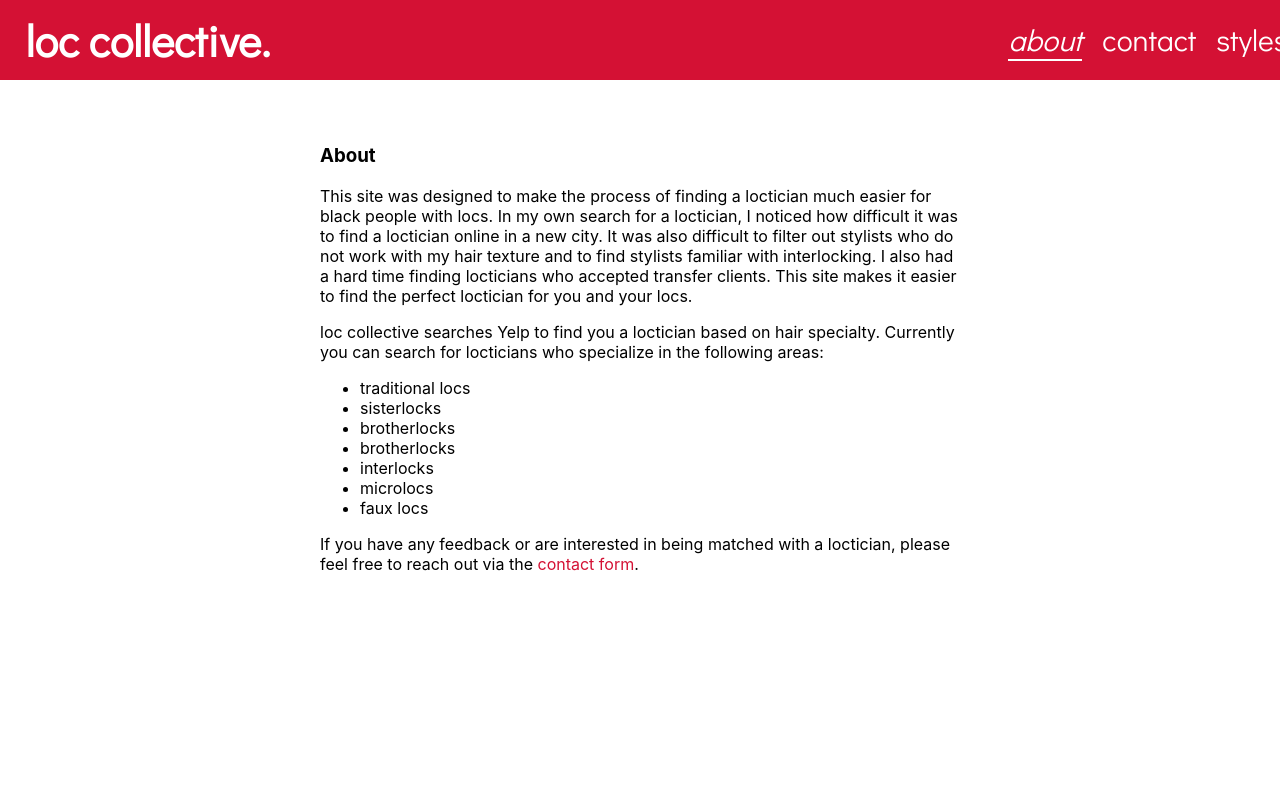
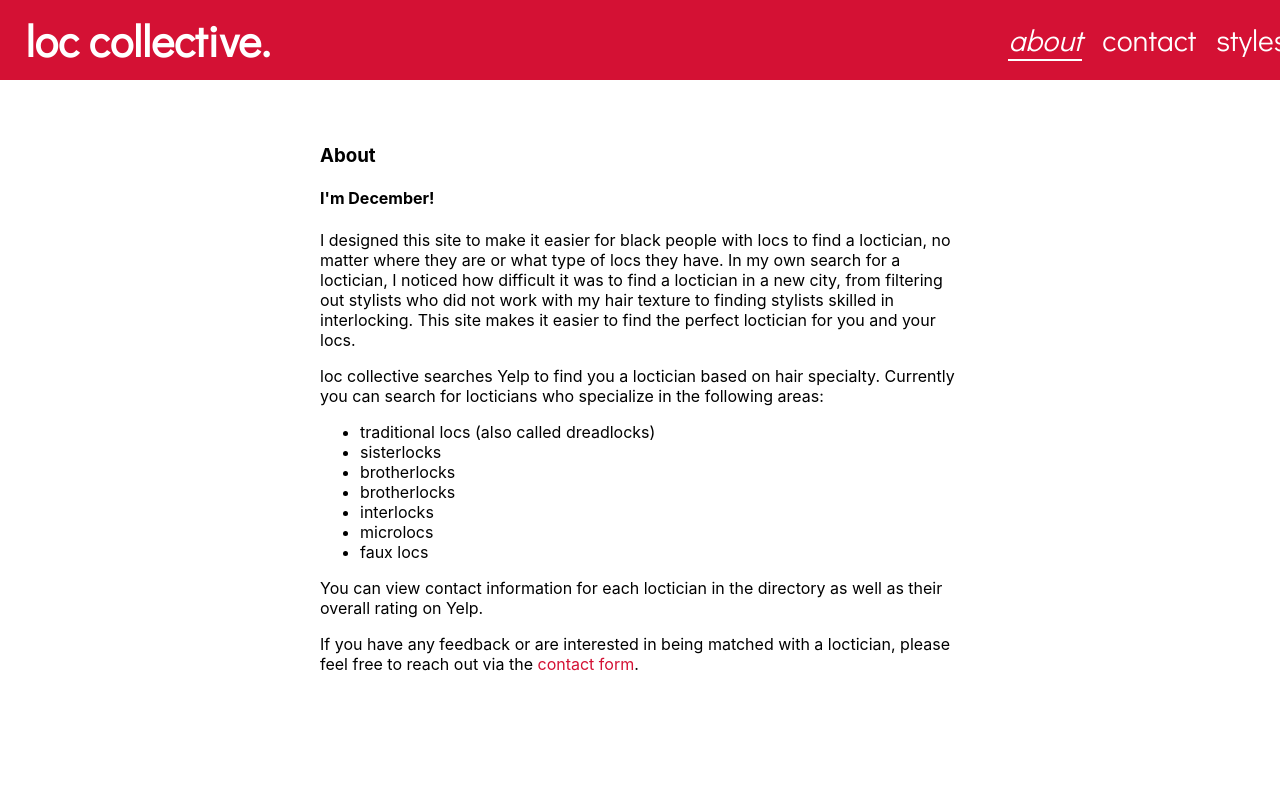
Before and after one commit to garnetred/loc-collective, a React (Create React App) app: page /about in a window 1280 px wide. Shown: the top 800 px of the page. Built offline with nearby package versions, Linux system fonts and the light colour scheme.

Commit message:
Hide filtering options on search page and add more detail to About.js

```diff
--- a/src/Components/About/About.js
+++ b/src/Components/About/About.js
@@ -7,15 +7,15 @@ const About = () => {
     <section className="about-section">
       <h3 className="about-header">About</h3>
       <section className="about-info">
+        <h4>I'm December!</h4>
         <p className="about-paragraph-1">
-          This site was designed to make the process of finding a loctician much
-          easier for black people with locs. In my own search for a loctician, I
-          noticed how difficult it was to find a loctician online in a new city.
-          It was also difficult to filter out stylists who do not work with my
-          hair texture and to find stylists familiar with interlocking. I also
-          had a hard time finding locticians who accepted transfer clients. This
-          site makes it easier to find the perfect loctician for you and your
-          locs.
+          I designed this site to make it easier for black people with locs to
+          find a loctician, no matter where they are or what type of locs they
+          have. In my own search for a loctician, I noticed how difficult it was
+          to find a loctician in a new city, from filtering out stylists who did
+          not work with my hair texture to finding stylists skilled in
+          interlocking. This site makes it easier to find the perfect loctician
+          for you and your locs.
         </p>
         <p>
           loc collective searches Yelp to find you a loctician based on hair
@@ -23,7 +23,7 @@ const About = () => {
           the following areas:
         </p>
         <ul>
-          <li>traditional locs</li>
+          <li>traditional locs (also called dreadlocks)</li>
           <li>sisterlocks</li>
           <li>brotherlocks</li>
           <li>brotherlocks</li>
@@ -31,6 +31,10 @@ const About = () => {
           <li>microlocs</li>
           <li>faux locs</li>
         </ul>
+        <p>
+          You can view contact information for each loctician in the directory
+          as well as their overall rating on Yelp.
+        </p>
         <p className="about-paragraph-2">
           If you have any feedback or are interested in being matched with a
           loctician, please feel free to reach out via the{' '}
--- a/src/Components/SearchForm/SearchForm.js
+++ b/src/Components/SearchForm/SearchForm.js
@@ -1,10 +1,10 @@
-import React, { useState } from "react";
-import PropTypes from "prop-types";
-import "./SearchForm.css";
+import React, { useState } from 'react';
+import PropTypes from 'prop-types';
+import './SearchForm.css';
 
 const SearchForm = (props) => {
-  const [location, setLocation] = useState("");
-  const [style, setStyle] = useState("");
+  const [location, setLocation] = useState('');
+  const [style, setStyle] = useState('');
   const [locationError, setLocationError] = useState(false);
   const [styleError, setStyleError] = useState(false);
 
@@ -17,17 +17,17 @@ const SearchForm = (props) => {
 
   const handleChange = (e) => {
     const { name } = e.target;
-    if (name === "location") {
+    if (name === 'location') {
       setLocation(e.target.value);
     }
-    if (name === "style") {
+    if (name === 'style') {
       setStyle(e.target.value);
     }
   };
 
   const submitForm = (e) => {
     e.preventDefault();
-    if (location !== "" && style !== "") {
+    if (location !== '' && style !== '') {
       props.retrieveSearchResults(data);
       setLocationError(false);
       setStyleError(false);
@@ -39,11 +39,11 @@ const SearchForm = (props) => {
   };
 
   const displayErrorMessage = () => {
-    if (location === "") {
+    if (location === '') {
       setLocationError(true);
     }
 
-    if (style === "") {
+    if (style === '') {
       setStyleError(true);
     }
   };
@@ -59,7 +59,7 @@ const SearchForm = (props) => {
         ></img>
         <section className="text-container">
           <h2>Spend less time searching for a loctician</h2>
-          <h2>Search locticians across the US by hairstyle</h2>
+          <h2>Search locticians across the United States by hairstyle</h2>
         </section>
       </section>
 
@@ -72,7 +72,7 @@ const SearchForm = (props) => {
           aria-label="style"
         >
           <option value="" selected disabled>
-            -- Please select a style --{" "}
+            -- Please select a style --{' '}
           </option>
           <option value="locs+dreadlocks">traditional locs</option>
           <option value="sisterlocks">sisterlocks</option>
--- a/src/Components/SearchResultsContainer/SearchResultsContainer.css
+++ b/src/Components/SearchResultsContainer/SearchResultsContainer.css
@@ -4,15 +4,15 @@
   display: flex;
   flex-direction: row;
   align-items: flex-start;
+  visibility: hidden;
 }
-
 
 .sort-by-box {
   display: flex;
   flex-direction: column;
   width: 15%;
   height: 25%;
-    border: 1px solid #C4C4C4;
+  border: 1px solid #c4c4c4;
   border-radius: 5px;
   padding: 2%;
 }
```
Also changed, not shown: src/Components/SearchResultsContainer/SearchResultsContainer.js (+6 -6 lines). Lines whose indentation alone changed are shown as unchanged.
